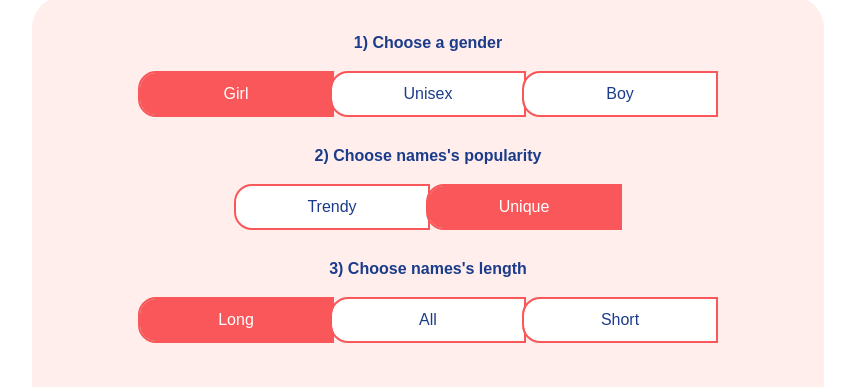
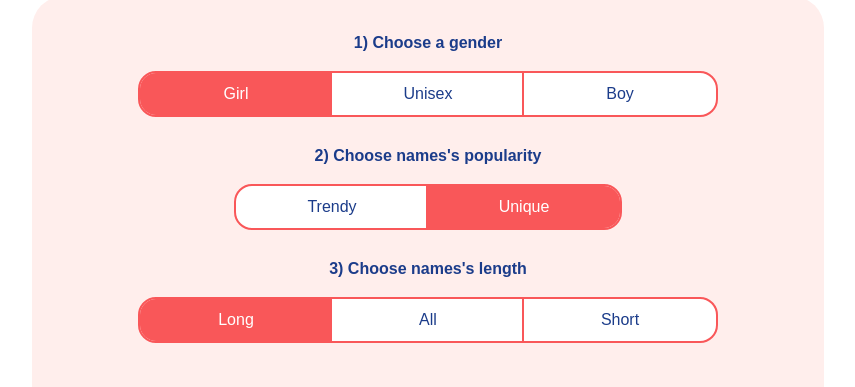
Before and after one commit to CKMolinga/Baby-Name-Generator, a Nuxt app: page / in a window 1280 px wide. Shown: the part 205-592 px from the top of the page, without its empty margins (212-1067 px from the left). Built offline with nearby package versions, Linux system fonts and the light colour scheme.

Commit message:
computed Button classes to dynamically add classes on buttons

```diff
--- a/components/Option.vue
+++ b/components/Option.vue
@@ -15,6 +15,20 @@
 }
 
 const props = defineProps<OptionProps>();
+
+const computeButtonClasses = (value, index) => {
+  const classNames = [];
+  if (props.options[props.option.category] === value) {
+    classNames.push("option-active");
+  }
+  if (index === 0) {
+    classNames.push("option-left");
+  }
+  if (index === props.option.buttons.length - 1) {
+    classNames.push("option-right");
+  }
+  return classNames.join(" ");
+};
 </script>
 
 <template>
@@ -22,10 +36,10 @@
     <h4>{{ option.title }}</h4>
     <div class="option-buttons">
       <button
-        v-for="value in option.buttons"
+        v-for="(value, index) in option.buttons"
         :key="value"
-        class="option option-left"
-        :class="options[option.category] === value && 'option-active'"
+        class="option"
+        :class="computeButtonClasses(value, index)"
         @click="options[option.category] = value"
         >{{ value }}</button
       >
```
